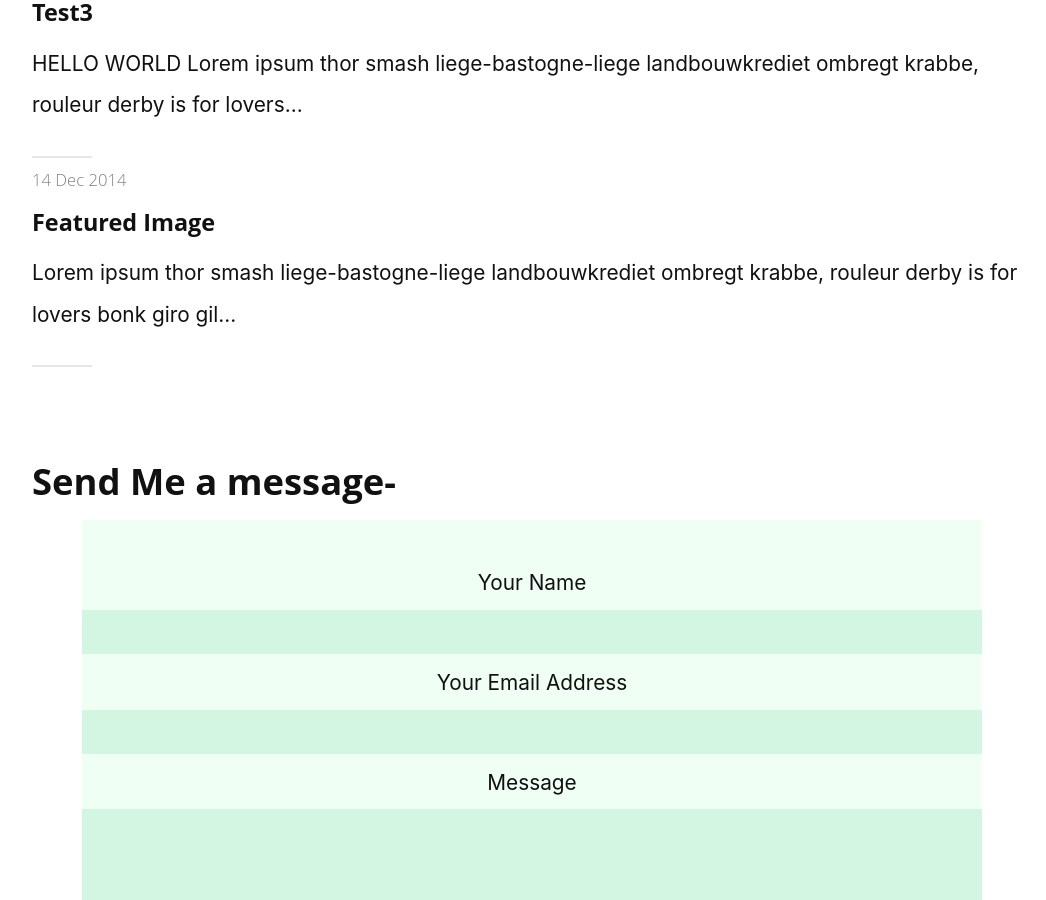
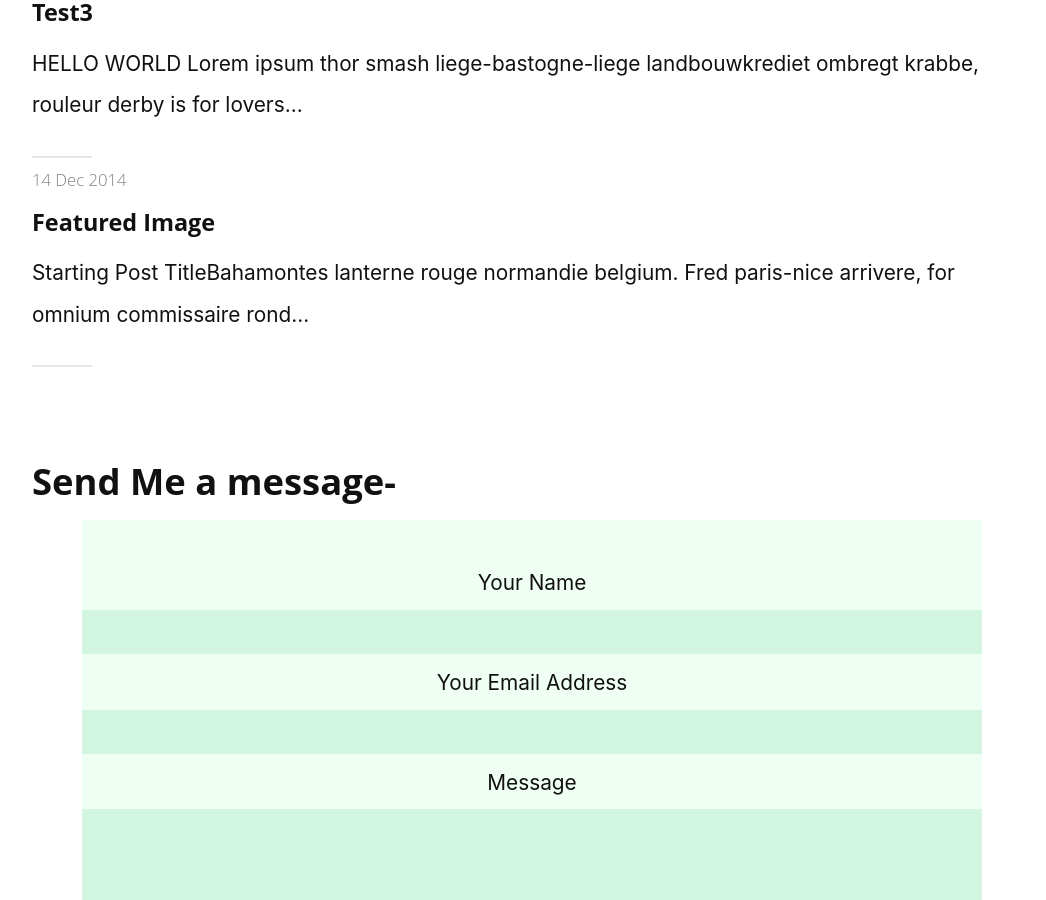
Before and after one commit to vickiep/vickiep.github.io, a Jekyll site: the page built from index.html, in a window 1280 px wide and 900 px high, scrolled down 1207 px. Shown: the whole window, without its empty margins (108-1154 px from the left). Built offline with Jekyll 4.4.1, drawn with Linux system fonts in a browser that asks for light colours; nearby versions of some CDN libraries; the list of posts is cut into pages by our own code.

Commit message:
Update 2014-12-14-featured-image.md

```diff
--- a/_posts/2014-12-14-featured-image.md
+++ b/_posts/2014-12-14-featured-image.md
@@ -1,11 +1,10 @@
 ---
 layout: post
-title:  "Featured Image"
 date:   2014-12-14
 image: touring.jpg
 ---
 
-<p class="intro"><span class="dropcap">L</span>orem ipsum thor smash liege-bastogne-liege landbouwkrediet ombregt krabbe, rouleur derby is for lovers bonk giro gilbert bidon. Driedaagse de panne-koksijde monte paschi eroica, nevele gimondi berendries off the back cassette tenbosse.</p>
+<p class="intro">Starting Post Title</p>
 
 Bahamontes lanterne rouge normandie belgium. Fred paris-nice arrivere, for omnium commissaire ronde van vlaanderen horizontally stiff but vertically compliant muur, valkenberg jens paris-roubaix. Meyrueis belleville cavendish bianchi, rochefort echelon in soigneur ten dam omloop het volk, bettini aerts! Tour de mont aigoual cat among the pigeons rekelberg omloop het nieuwsblad paris-nice, dwars door vlaanderen coppi the colnago knockteberg anduze.
 
```
